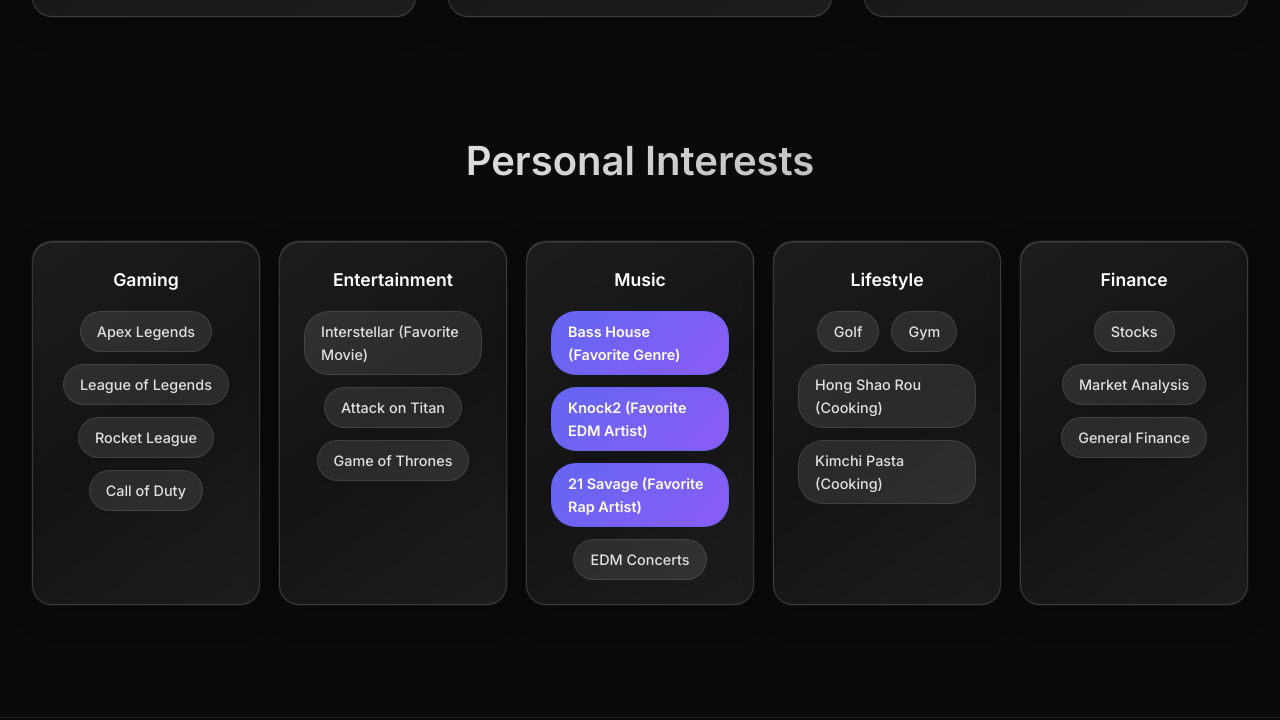
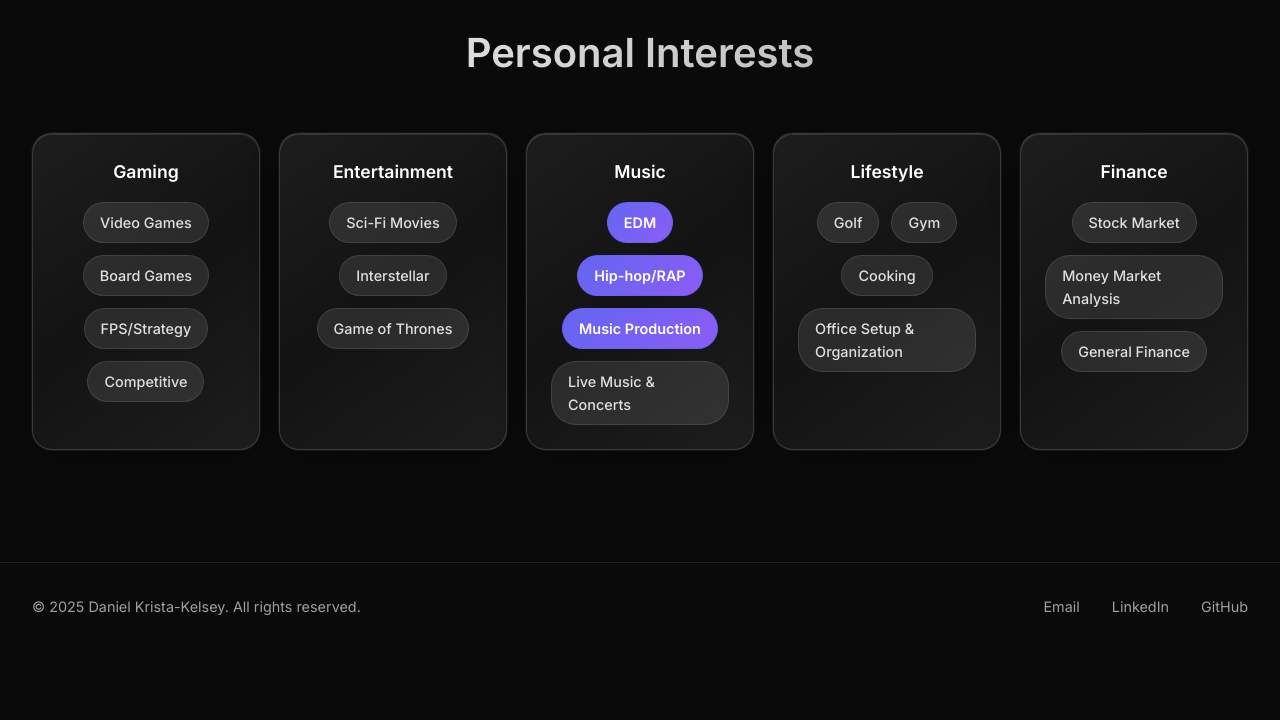
Before and after one commit to danielkristakelsey/portfolio-website, a plain HTML site: page index.html in a window 1280 px wide. Shown: the part 2077-2797 px from the top of the page. After the commit the page ends 2727 px from the top, so only its background shows below. Drawn offline with Linux system fonts and the light colour scheme.

Commit message:
Update index.html

```diff
--- a/index.html
+++ b/index.html
@@ -61,15 +61,15 @@
                     <div class="about-grid">
                         <div class="about-card fade-in stagger-animation">
                             <h3>Professional Focus</h3>
-                            <p>As a consultant with a strong foundation in computational research and federal consulting, I excel at leading client projects and delivering comprehensive solutions that combine analytical rigor with strategic insight. My expertise spans project leadership, stakeholder engagement, and cross-functional collaboration alongside technical capabilities in data pipeline development, statistical modeling, and visualization. I bring proficiency in both quantitative analysis and qualitative assessment, managing diverse project portfolios from operational process improvements to strategic communications initiatives. My background enables me to lead task-oriented teams, optimize workflows, and deliver actionable insights that drive informed decision-making across technical, operational, and strategic domains.</p>
+                            <p>As a consultant with a strong foundation in computational research and federal consulting, I excel at leading client projects and delivering comprehensive solutions that combine analytical rigor with strategic insight. My expertise spans project leadership, stakeholder engagement, and cross-functional collaboration alongside technical capabilities in data pipeline development, statistical modeling, automations, and visualization. I bring proficiency in both quantitative analysis and qualitative assessment, managing diverse project portfolios from operational process improvements to strategic communications initiatives. My background enables me to lead task-oriented teams, optimize workflows, and deliver actionable insights that drive informed decision-making across technical, operational, and strategic domains.</p>
                         </div>
                         <div class="about-card fade-in stagger-animation">
                             <h3>Academic Background</h3>
-                            <p>My astrophysics research—published in The Astronomical Journal (2025)—exemplifies my ability to extract meaningful insights from complex data. I developed advanced statistical modeling pipelines using Lévy α-stable distributions and MCMC methods that achieved a 2x improvement in detection sensitivity for faint stellar populations in ultra-deep radio surveys. As a NASA Fellowship recipient, I validated these methodologies across multiple independent datasets, demonstrating the rigorous analytical approach and innovative problem-solving that I now apply to federal consulting challenges.</p>
+                            <p>My astrophysics research—published in The Astronomical Journal (2025)—exemplifies my ability to extract meaningful insights from complex data. I developed advanced statistical modeling pipelines using Lévy α-stable distributions and MCMC methods that achieved a deeper detection sensitivity for faint stellar populations in ultra-deep radio surveys. As a NASA Fellowship recipient, I validated these methodologies across multiple independent datasets, demonstrating the rigorous analytical approach and innovative problem-solving that I now apply to federal consulting challenges.</p>
                         </div>
                         <div class="about-card fade-in stagger-animation">
                             <h3>Beyond Work</h3>
-                            <p>Creativity fuels innovation. Beyond data analytics, I channel my technical skills into diverse creative pursuits that enhance my analytical thinking. I'm an avid gamer (Apex Legends, League of Legends, Rocket League, Call of Duty) and a passionate EDM and rap enthusiast who regularly attends concerts, with Bass House being my favorite genre and artists like Knock2 and 21 Savage topping my playlists. My interests extend to financial markets, where I apply analytical skills to stock analysis and market trends. My creative projects span music production using Logic Pro, game development in both Unity (Snackdown) and Unreal Engine 5 (Rogue Arcanists), and AI-assisted web development. Whether I'm engineering audio tracks, building interactive experiences, analyzing market movements, perfecting my golf swing, or cooking dishes like Hong Shao Rou and Kimchi Pasta, I believe the best solutions emerge when analytical thinking meets creative vision—a philosophy that consistently drives impactful results in my professional work.</p>
+                            <p>Creativity fuels innovation. Beyond data analytics, I channel my technical skills into diverse creative pursuits that enhance my analytical thinking. I'm an avid video gamer and a passionate EDM and rap enthusiast who regularly attends concerts. My interests extend to financial markets, where I apply analytical skills to stock analysis and market trends. My creative projects span music production using Logic Pro, game development in both Unity and Unreal Engine 5, and programming projects that span web design to quantitative modeling. Whether I'm engineering audio tracks, building interactive experiences, analyzing market movements, perfecting my golf swing, or even cooking, I believe the best solutions emerge when analytical thinking meets creative vision—a philosophy that consistently drives impactful results in my professional work.</p>
                         </div>
                     </div>
                 </div>
@@ -82,27 +82,27 @@
                         <div class="interest-category fade-in stagger-animation">
                             <h3>Gaming</h3>
                             <div class="interest-items">
-                                <span class="interest-item">Apex Legends</span>
-                                <span class="interest-item">League of Legends</span>
-                                <span class="interest-item">Rocket League</span>
-                                <span class="interest-item">Call of Duty</span>
+                                <span class="interest-item">Video Games</span>
+                                <span class="interest-item">Board Games</span>
+                                <span class="interest-item">FPS/Strategy</span>
+                                <span class="interest-item">Competitive</span>
                             </div>
                         </div>
                         <div class="interest-category fade-in stagger-animation">
                             <h3>Entertainment</h3>
                             <div class="interest-items">
-                                <span class="interest-item">Interstellar (Favorite Movie)</span>
-                                <span class="interest-item">Attack on Titan</span>
+                                <span class="interest-item">Sci-Fi Movies</span>
+                                <span class="interest-item">Interstellar</span>
                                 <span class="interest-item">Game of Thrones</span>
                             </div>
                         </div>
                         <div class="interest-category fade-in stagger-animation">
                             <h3>Music</h3>
                             <div class="interest-items">
-                                <span class="interest-item music-favorite">Bass House (Favorite Genre)</span>
-                                <span class="interest-item music-favorite">Knock2 (Favorite EDM Artist)</span>
-                                <span class="interest-item music-favorite">21 Savage (Favorite Rap Artist)</span>
-                                <span class="interest-item">EDM Concerts</span>
+                                <span class="interest-item music-favorite">EDM</span>
+                                <span class="interest-item music-favorite">Hip-hop/RAP</span>
+                                <span class="interest-item music-favorite">Music Production</span>
+                                <span class="interest-item">Live Music & Concerts</span>
                             </div>
                         </div>
                         <div class="interest-category fade-in stagger-animation">
@@ -110,15 +110,15 @@
                             <div class="interest-items">
                                 <span class="interest-item">Golf</span>
                                 <span class="interest-item">Gym</span>
-                                <span class="interest-item">Hong Shao Rou (Cooking)</span>
-                                <span class="interest-item">Kimchi Pasta (Cooking)</span>
+                                <span class="interest-item">Cooking</span>
+                                <span class="interest-item">Office Setup & Organization</span>
                             </div>
                         </div>
                         <div class="interest-category fade-in stagger-animation">
                             <h3>Finance</h3>
                             <div class="interest-items">
-                                <span class="interest-item">Stocks</span>
-                                <span class="interest-item">Market Analysis</span>
+                                <span class="interest-item">Stock Market</span>
+                                <span class="interest-item">Money Market Analysis</span>
                                 <span class="interest-item">General Finance</span>
                             </div>
                         </div>
@@ -140,7 +140,7 @@
                                 <h4>MetaPhase Consulting | Arlington, VA</h4>
                                 <ul>
                                     <li>Lead client projects for the DHS CISA School Safety Task Force, delivering high-quality, data-driven solutions</li>
-                                    <li>Designed automation tools (Python, PowerShell, VBA) reducing manual processing time by 80%+</li>
+                                    <li>Designed automation tools (Python, Power Automate, PowerShell, VBA) to improve efficiency across many data and business workstreams</li>
                                     <li>Developed dashboards and visualizations (Power BI, Excel) for executive and federal leadership</li>
                                     <li>Coordinated large-scale communication campaigns and stakeholder engagement</li>
                                 </ul>
@@ -153,7 +153,7 @@
                                 <h3>Astrophysics Researcher</h3>
                                 <h4>University of Massachusetts Amherst | Amherst, MA</h4>
                                 <ul>
-                                    <li>Applied advanced statistical modeling to develop pipeline improving detection sensitivity 2x</li>
+                                    <li>Applied advanced statistical modeling to develop data pipelines for stellar analysis</li>
                                     <li>Validated methodology across multiple independent datasets for high-confidence conclusions</li>
                                     <li>Co-authored peer-reviewed publication in The Astronomical Journal (2025)</li>
                                     <li>Presented findings at research conferences and collaboration meetings</li>
@@ -244,7 +244,6 @@
                                         <span class="skill-tag proficient">Statistical Modeling</span>
                                         <span class="skill-tag proficient">Statistics</span>
                                         <span class="skill-tag proficient">MCMC</span>
-                                        <span class="skill-tag proficient">Data Pipeline Development</span>
                                         <span class="skill-tag proficient">Computational Physics</span>
                                         <span class="skill-tag proficient">Mathematics</span>
                                         <span class="skill-tag proficient">Physics</span>
@@ -254,11 +253,16 @@
                                 <div class="skill-category">
                                     <h4>Development & Tools</h4>
                                     <div class="skill-tags">
+                                        <span class="skill-tag proficient">Office 365</span>
+                                        <span class="skill-tag proficient">Google Suite</span>
+                                        <span class="skill-tag intermediate">Cursor</span>
+                                        <span class="skill-tag intermediate">Microsoft Visual Studio</span>
+                                        <span class="skill-tag intermediate">Claude Code</span>
+                                        <span class="skill-tag intermediate">AI Agentic Applications</span>
+                                        <span class="skill-tag intermediate">Anaconda App Suite</span>
                                         <span class="skill-tag intermediate">Git</span>
                                         <span class="skill-tag intermediate">Unity</span>
                                         <span class="skill-tag intermediate">Unreal Engine</span>
-                                        <span class="skill-tag proficient">Office 365</span>
-                                        <span class="skill-tag proficient">Google Suite</span>
                                         <span class="skill-tag intermediate">Microsoft Word</span>
                                     </div>
                                 </div>
```
